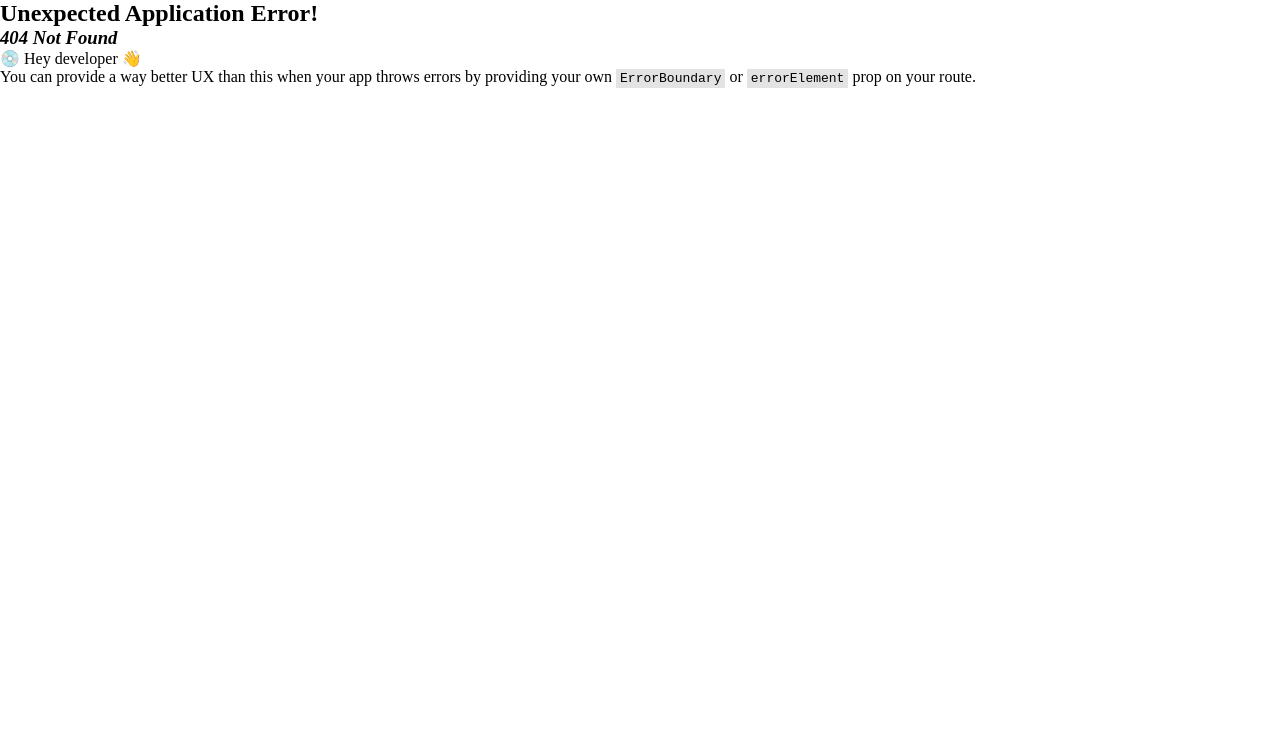
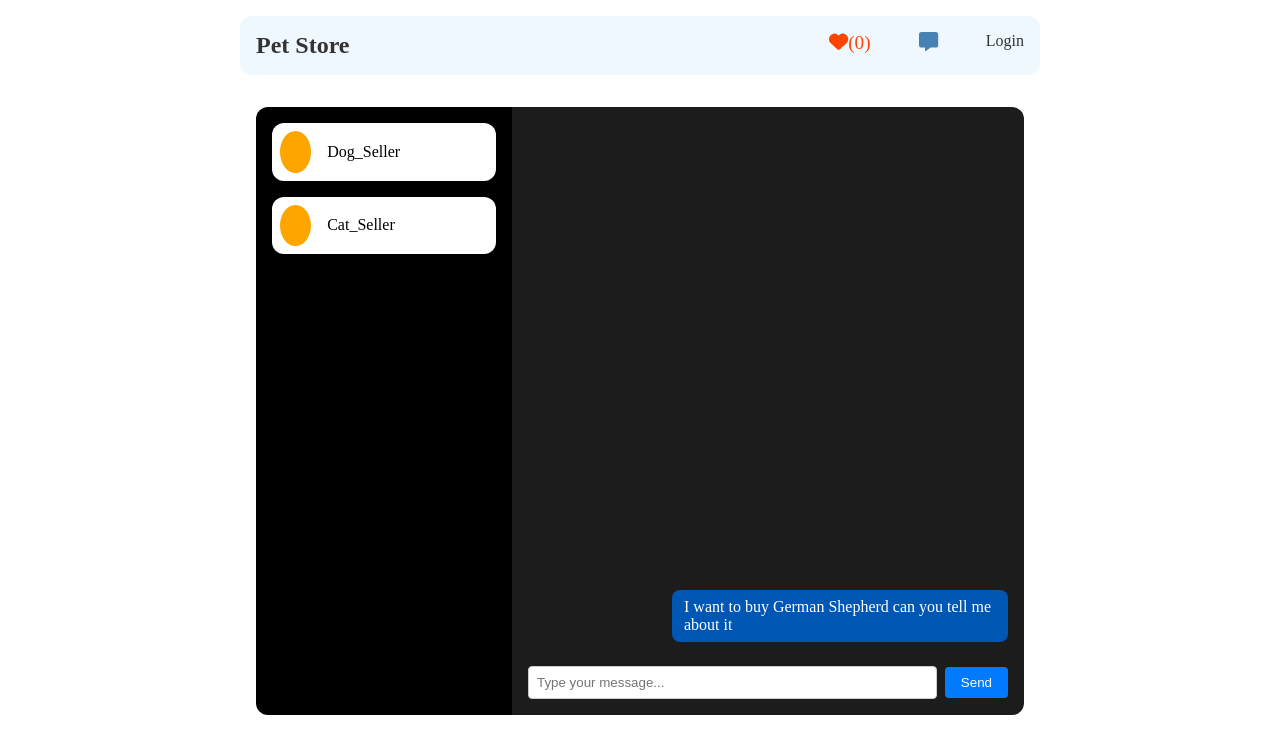
Before and after one commit to yash7xm/pet-store, a React (Vite) app: page /chat/1 in a window 1280 px wide. Before the commit this address had no page. Shown: the top 754 px of the page. Built offline with nearby package versions, Linux system fonts and the light colour scheme; no server answers.

Commit message:
link to chat fixed

```diff
--- a/src/Components/Chats.jsx
+++ b/src/Components/Chats.jsx
@@ -1,9 +1,16 @@
 import React, { useEffect, useState } from "react";
 import "../assets/Styles/Chats.css";
+import animals from "../assets/utils/animals";
+import { useParams } from "react-router-dom";
 
-const Chats = ({ msg }) => {
+const Chats = () => {
   const [messages, setMessages] = useState([]);
   const [inputValue, setInputValue] = useState("");
+  const { id } = useParams();
+  let msg = "";
+  if (id != 100) {
+    msg = `I want to buy ${animals[id].breed} can you tell me about it`;
+  }
   const sampleData = {
     username: "Yash",
     chats: [
@@ -12,7 +19,7 @@ const Chats = ({ msg }) => {
         conversation: [
           {
             sending: true,
-            message: { msg },
+            message: `${ msg }`,
           },
         ],
       },
@@ -21,7 +28,7 @@ const Chats = ({ msg }) => {
         conversation: [
           {
             sending: true,
-            message: { msg },
+            message: `${ msg }`,
           },
         ],
       },
@@ -61,11 +68,9 @@ const Chats = ({ msg }) => {
 
         <div className="chat-section">
           <div className="message-container">
-            {messages.map((message, index) => (
-              <div key={index} className="message received">
-                {message.text}
-              </div>
-            ))}
+            <div className="message sent">
+              {userData.chats[0].conversation[0].message}
+            </div>
           </div>
           <div className="input-section">
             <input
--- a/src/Components/ExpandPets.jsx
+++ b/src/Components/ExpandPets.jsx
@@ -3,7 +3,8 @@ import "../assets/Styles/ExpandPets.css";
 import animals from "../assets/utils/animals";
 import { FontAwesomeIcon } from "@fortawesome/react-fontawesome";
 import { faTimes } from "@fortawesome/free-solid-svg-icons";
-import { useNavigate } from 'react-router-dom';
+import { useNavigate } from "react-router-dom";
+import { Link } from "react-router-dom";
 
 const ExpandPets = () => {
   const { id } = useParams();
@@ -11,7 +12,7 @@ const ExpandPets = () => {
 
   const goToPrevPage = () => {
     navigate(-1);
-  }
+  };
 
   return (
     <div className="exp-wrapper">
@@ -24,7 +25,9 @@ const ExpandPets = () => {
           <div className="breed">{animals[id].breed}</div>
           <div className="desc">{animals[id].description}</div>
           <div className="price">₹{animals[id].price}</div>
-          <button className="enquiry-btn">Enquiry</button>
+          <Link className="custom-link" to={`/chat/${animals[id].id}`}>
+            <button className="enquiry-btn">Enquiry</button>
+          </Link>
           <div className="prev-btn" onClick={goToPrevPage}>
             <FontAwesomeIcon icon={faTimes} />
           </div>
--- a/src/Components/Header.jsx
+++ b/src/Components/Header.jsx
@@ -36,7 +36,7 @@ const Header = () => {
             <FontAwesomeIcon icon={faHeart} />({favs.length})
           </div>
         </Link>
-        <Link className="custom-link" to='/chat'>
+        <Link className="custom-link" to='/chat/100'>
           <div className="chats">
             <FontAwesomeIcon icon={faMessage} />
           </div>
--- a/src/assets/Styles/Chats.css
+++ b/src/assets/Styles/Chats.css
@@ -59,17 +59,22 @@
 
   .message-container {
     overflow-y: auto;
-    height: 70%;
+    height: 100%;
     padding-bottom: 1rem;
+    display: flex;
+    flex-direction: column;
+    justify-content: flex-end;
+    align-items: flex-end;
   }
 
   .message {
     border-radius: 8px;
     padding: 8px 12px;
     margin-bottom: 8px;
-    /* width: 70%; */
+    width: 70%;
     /* width: fit-content; */
     display: flex;
+    background-color: #0056b3;
   }
 
   .sent {
--- a/src/main.jsx
+++ b/src/main.jsx
@@ -71,8 +71,8 @@ const appRouter = createBrowserRouter([
         element: <ExpandPets />,
       },
       {
-        path: "/chat",
-        element: <Chats msg=''/>
+        path: "/chat/:id",
+        element: <Chats />
       }
     ],
   },
```
